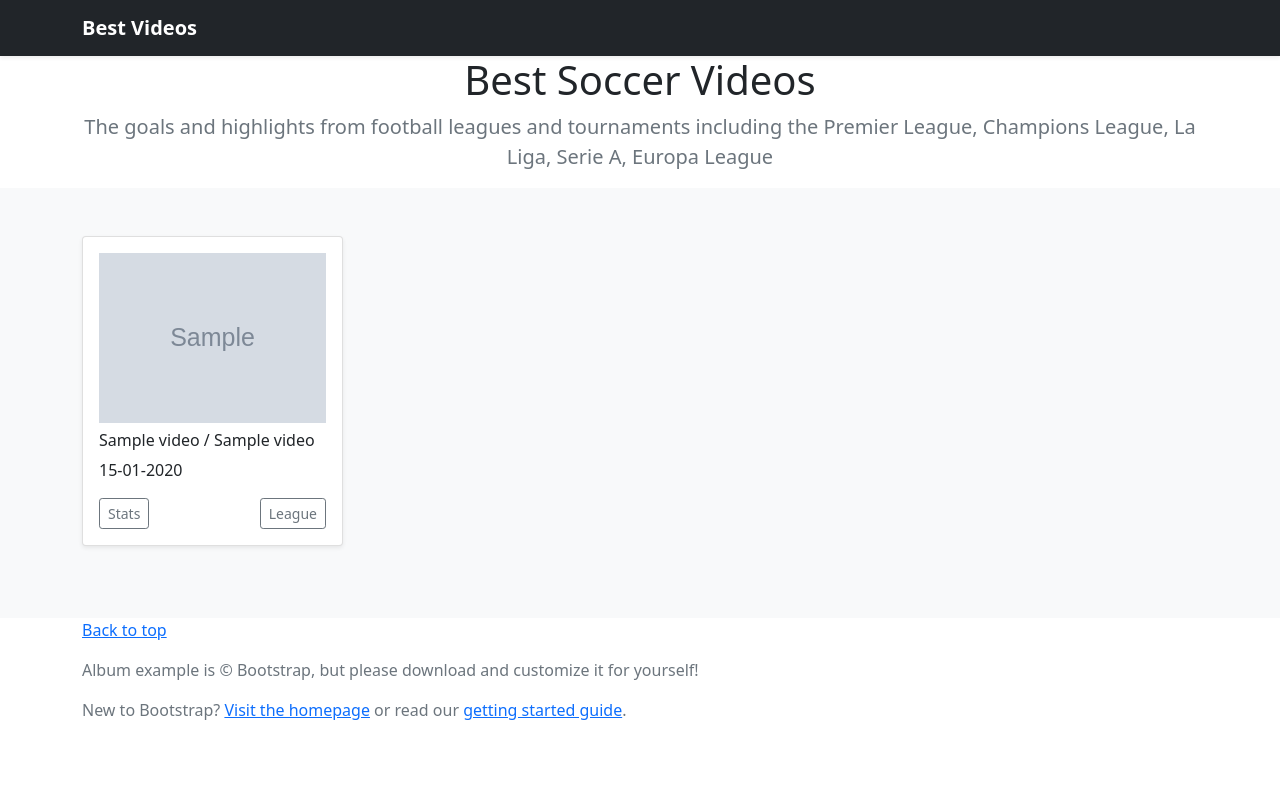
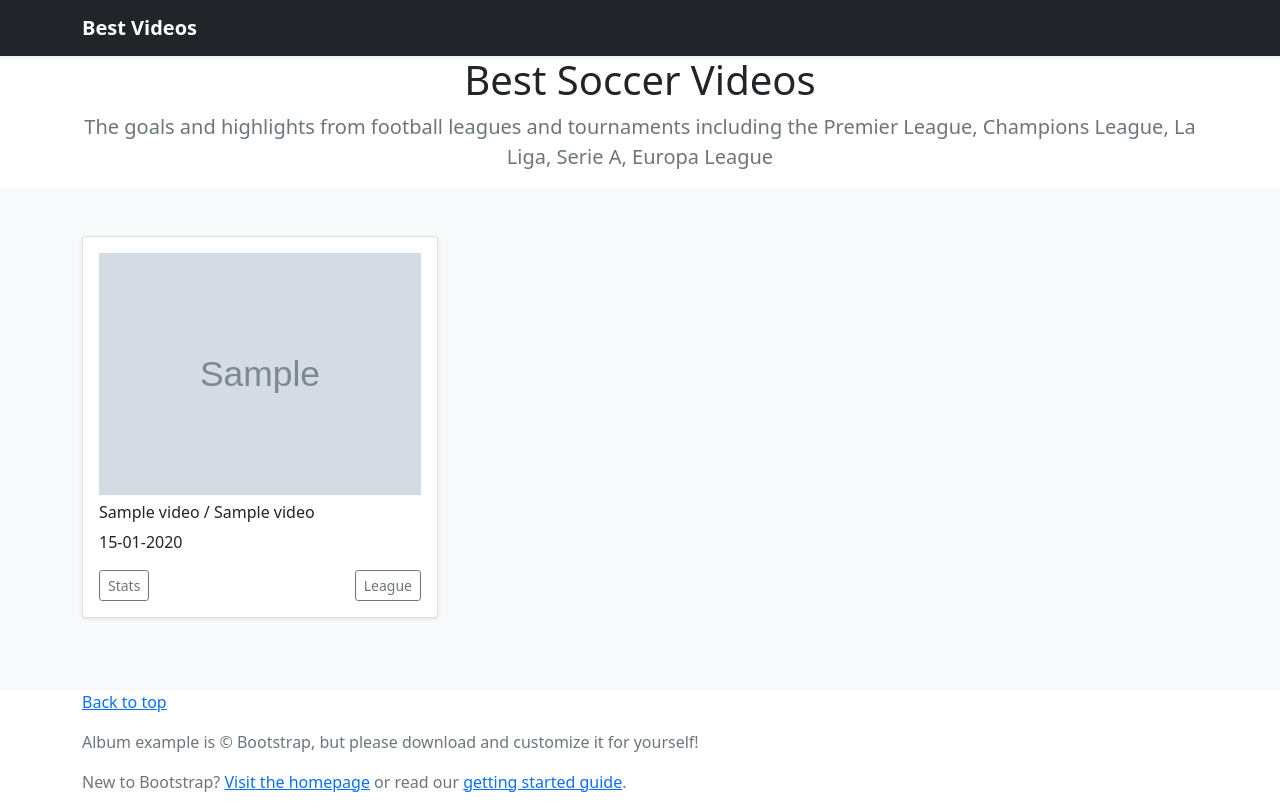
Before and after one commit to Mlapalus/soccer-highlights, a Symfony app: template templates/index.html.twig in a window 1280 px wide. Before the commit the page ends 720 px from the top, so only its background shows below. Run offline with Twig, Linux system fonts and the light colour scheme; the template is opened without the code that fills it: most values are stand-ins (such as "Sample title", 1, 10 or a date in 2020); grey boxes marked "Sample" are stand-in pictures; some libraries are stand-ins or nearby versions.

Commit message:
use thumbnail

```diff
--- a/templates/_card.html.twig
+++ b/templates/_card.html.twig
@@ -1,4 +1,4 @@
-<div class="col-xs-12 col-md-4 col-lg-3">
+<div class="col-md-12 col-lg-4">
     <div class="card mb-4 shadow-sm">
         <div class="card-body">
             <div>
```
